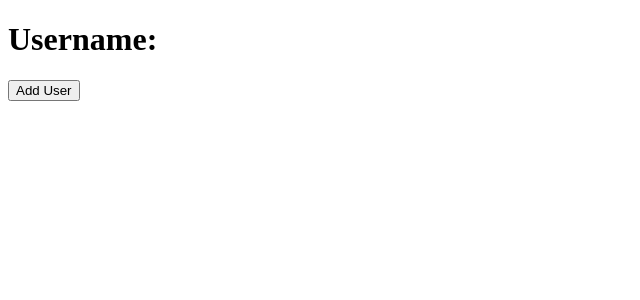
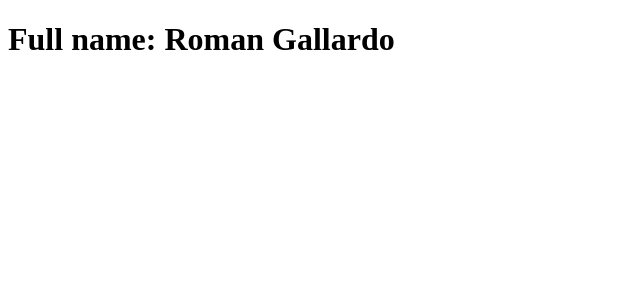
Before and after one commit to romanjosephgallardo/vue-js-test, a Vue app in the folder vue-test-app/: page / in a window 1280 px wide. Shown: the top 300 px of the page, without its empty margins (0-640 px from the left). Built offline with nearby package versions, Linux system fonts and the light colour scheme.

Commit message:
computed() test

```diff
--- a/vue-test-app/src/App.vue
+++ b/vue-test-app/src/App.vue
@@ -1,11 +1,12 @@
 <script setup>
-	import { ref } from "vue";
-	let userName = ref("");
+	import { computed, ref } from "vue";
+	const firstName = ref("Roman");
+	const lastName = ref("Gallardo ");
+	const fullName = computed(() => firstName.value + " " + lastName.value);
 </script>
 
 <template>
-    <h1> Username: {{  userName  }}</h1>
-	<button @click="userName = 'jordan'"> Add User </button>
+    <h1> Full name: {{  fullName  }}</h1>
 </template>
 
 <style></style>
```
